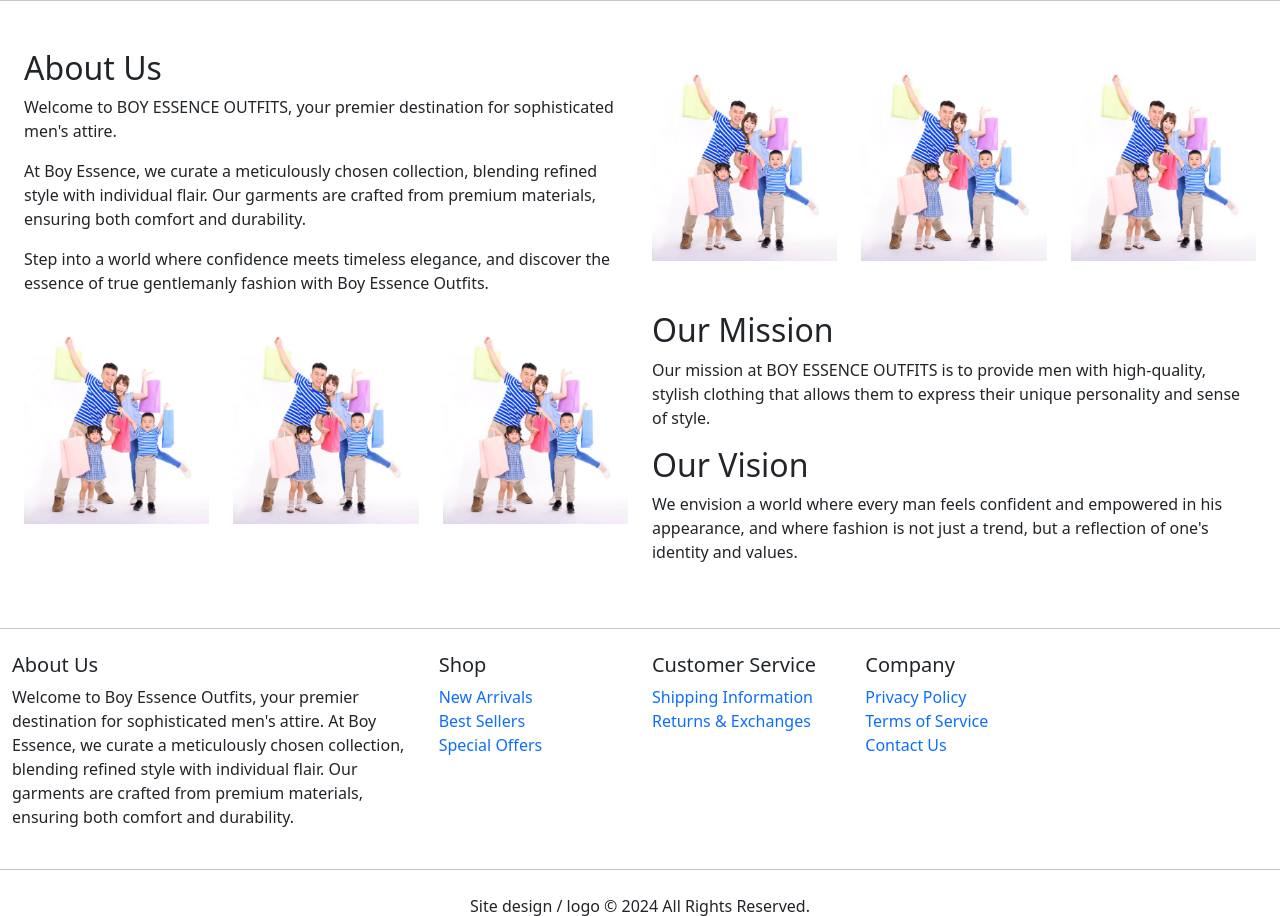
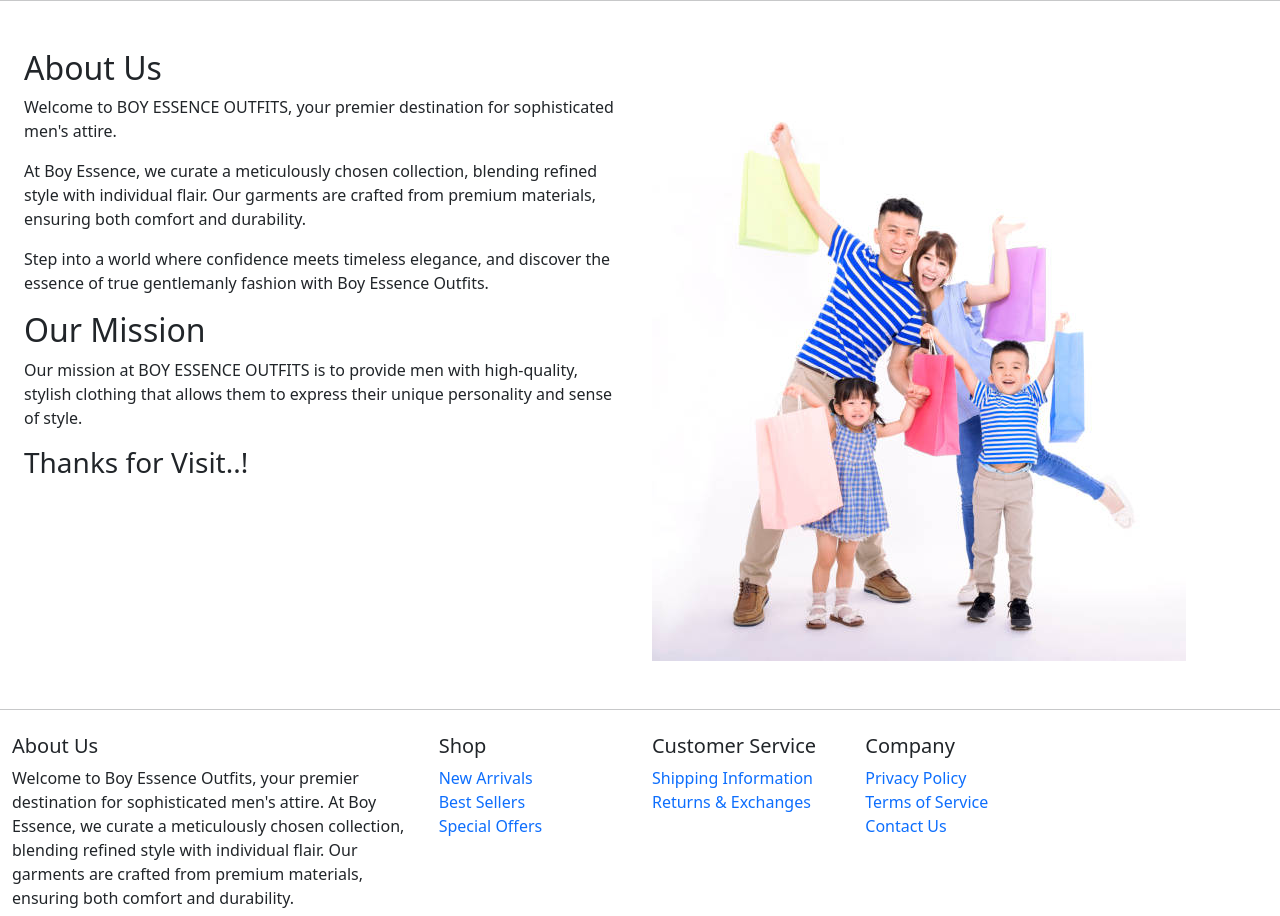
Before and after one commit to dip456/BOY_ESSENCE_OUTFITS, a Django app: page /about/ in a window 1280 px wide. Shown: the part 96-1012 px from the top of the page. Run offline with Django 5.2, Linux system fonts and the light colour scheme.

Commit message:
design Done

```diff
--- a/buyer/templates/buyer/Index.html
+++ b/buyer/templates/buyer/Index.html
@@ -21,7 +21,7 @@ Home
         <h1 class="display-6 fw-light lh-1 mb-3"><span class="text fw-bold custom-blue"> WELCOME TO BOY ESSENCE OUTFITS !</span></h1>
         <p class="lead">Discover the essence of style at Boy Essence Outfits. Shop our curated selection of sophisticated men's attire, ranging from timeless classics to contemporary trends. Explore premium garments crafted from quality materials, ensuring both comfort and durability. Elevate your wardrobe with our collection, where confidence meets refined elegance. Experience the essence of true gentlemanly fashion with Boy Essence Outfits.</p>
         <div class="d-grid gap-2 d-md-flex justify-content-md-start">
-          <button type="button" class="btn btn-dark btn-lg px-4 me-md-2">Start shopping</button>
+          <a href="{% url 'categories_page' %}" class="btn btn-dark btn-lg px-4 me-md-2">Start shopping</a>
           <button type="button" class="btn btn-outline-secondary btn-lg px-4">Best Offer</button>
         </div>
       </div>
--- a/buyer/templates/buyer/about.html
+++ b/buyer/templates/buyer/about.html
@@ -14,30 +14,17 @@ Contact Us
             <p>Welcome to BOY ESSENCE OUTFITS, your premier destination for sophisticated men's attire.</p>
             <p>At Boy Essence, we curate a meticulously chosen collection, blending refined style with individual flair. Our garments are crafted from premium materials, ensuring both comfort and durability.</p>
             <p>Step into a world where confidence meets timeless elegance, and discover the essence of true gentlemanly fashion with Boy Essence Outfits.</p>
+            <h2>Our Mission</h2>
+            <p>Our mission at BOY ESSENCE OUTFITS is to provide men with high-quality, stylish clothing that allows them to express their unique personality and sense of style.</p>
+            <h3>Thanks for Visit..!</h3>
+
+
+
         </div>
-        <div class="col-md-2">
-            <img src="{% static 'buyer/images/img3.jpg' %}" class="img-fluid" alt="About Us Image">
-        </div>
-        <div class="col-md-2">
-            <img src="{% static 'buyer/images/img3.jpg' %}" class="img-fluid" alt="About Us Image">
-        </div>
-        <div class="col-md-2">
-            <img src="{% static 'buyer/images/img3.jpg' %}" class="img-fluid" alt="About Us Image">
-        </div>
-        <div class="col-md-2">
-            <img src="{% static 'buyer/images/img3.jpg' %}" class="img-fluid" alt="About Us Image">
-        </div>
-        <div class="col-md-2">
-            <img src="{% static 'buyer/images/img3.jpg' %}" class="img-fluid" alt="About Us Image">
-        </div>
-        <div class="col-md-2">
+        <div class="col-md-6">
             <img src="{% static 'buyer/images/img3.jpg' %}" class="img-fluid" alt="About Us Image">
         </div>
         <div class="col-md-6">
-            <h2>Our Mission</h2>
-            <p>Our mission at BOY ESSENCE OUTFITS is to provide men with high-quality, stylish clothing that allows them to express their unique personality and sense of style.</p>
-            <h2>Our Vision</h2>
-            <p>We envision a world where every man feels confident and empowered in his appearance, and where fashion is not just a trend, but a reflection of one's identity and values.</p>
         </div>
     </div>
 </div>
```
Also changed, not shown: buyer/templates/buyer/categories.html (+5 -3 lines), buyer/static/buyer/images/img10.webp (added), buyer/static/buyer/images/img11.webp (added), buyer/static/buyer/images/img12.webp (added), buyer/static/buyer/images/img13.webp (added).
